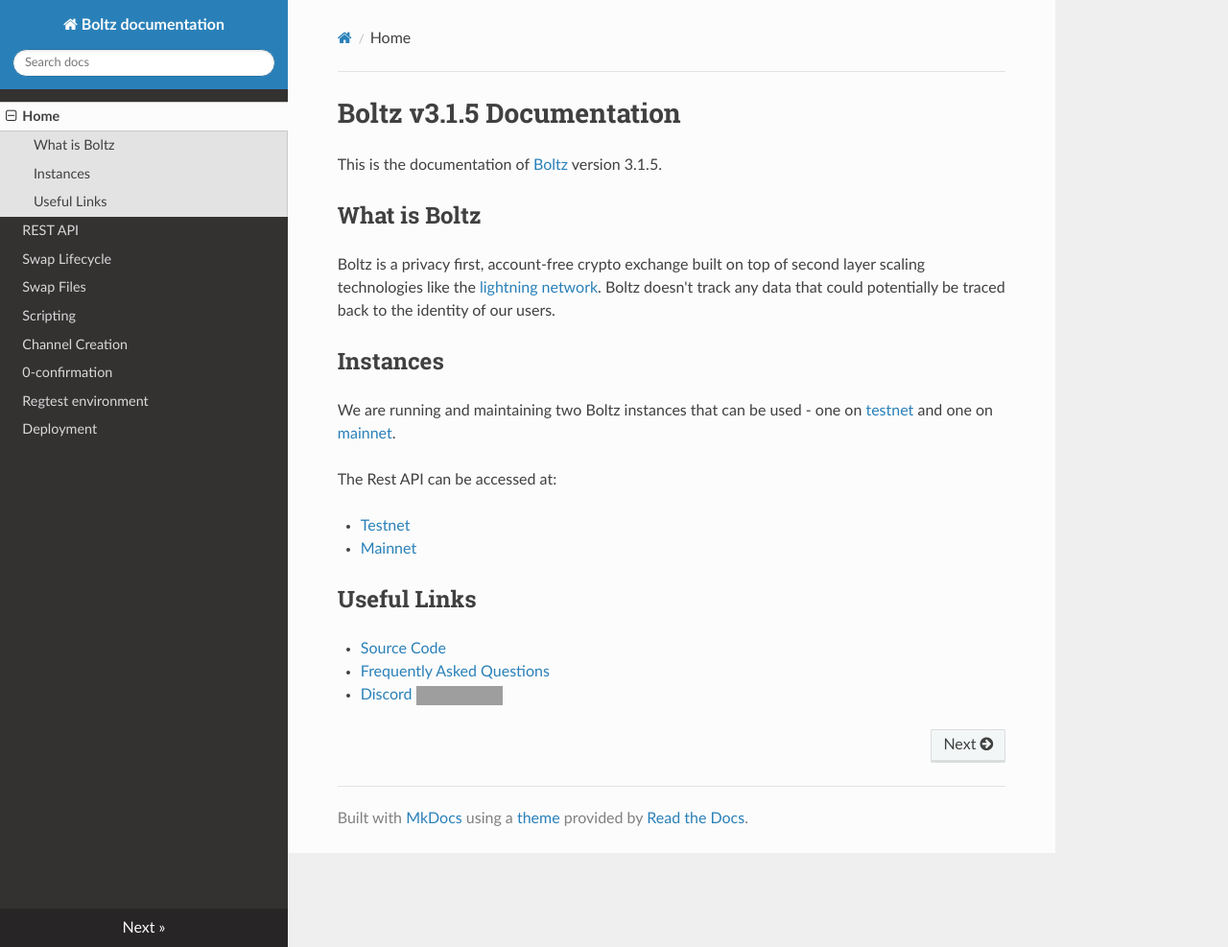
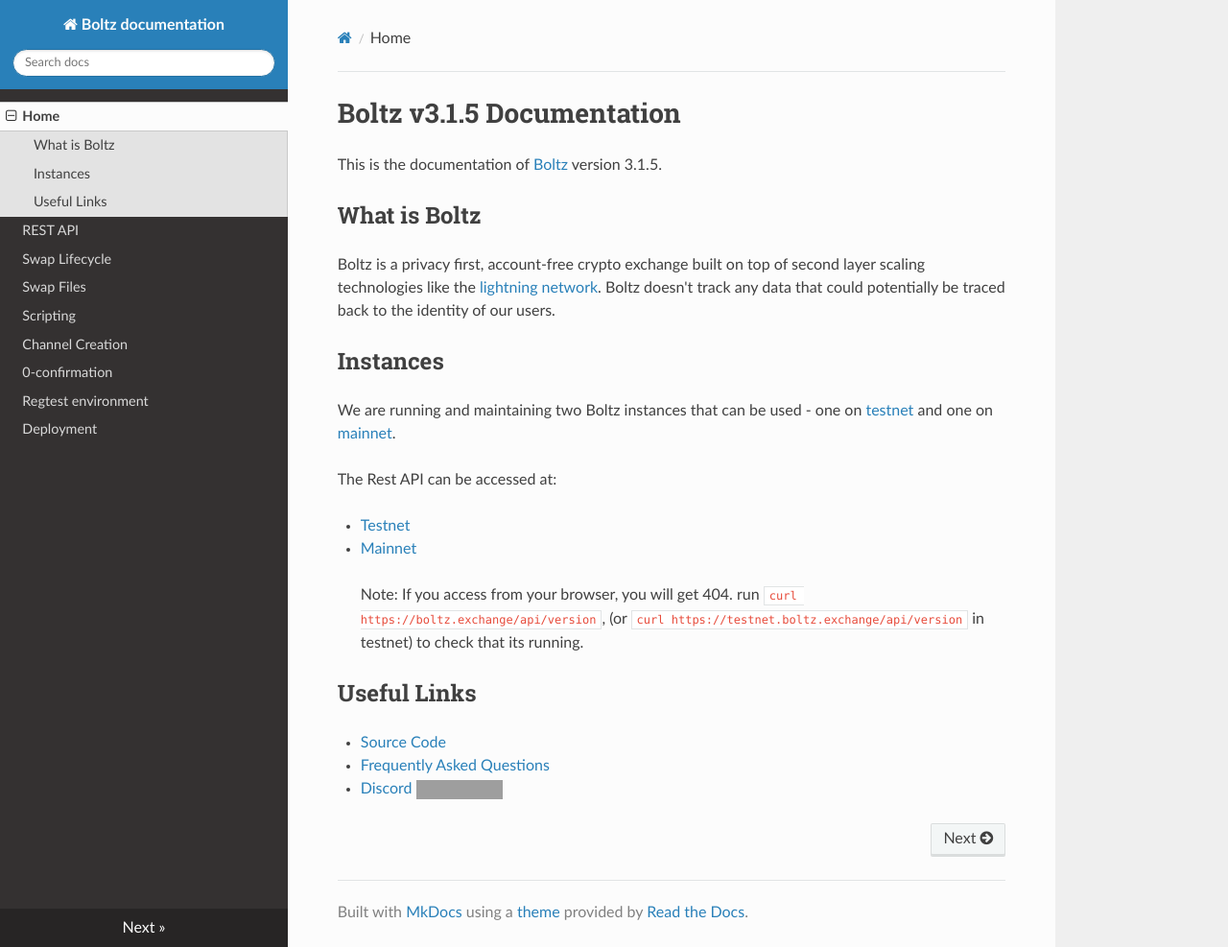
Before and after one commit to BoltzExchange/boltz-backend, an MkDocs documentation site: the page built from docs/index.md, in a window 1280 px wide and 987 px high. Shown: the whole window at 96% size. Built offline with MkDocs 1.6.1, drawn with Linux system fonts in a browser that asks for light colours; nearby versions of some CDN libraries; grey boxes are pictures that could not be loaded.

Commit message:
docs: add Note that api is not accessable from browser

```diff
--- a/docs/index.md
+++ b/docs/index.md
@@ -15,6 +15,9 @@
 * [Testnet](https://testnet.boltz.exchange/api)
 * [Mainnet](https://boltz.exchange/api)
 
+> Note: If you access from your browser, you will get 404.
+> run `curl https://boltz.exchange/api/version`, (or `curl https://testnet.boltz.exchange/api/version` in testnet) to check that its running.
+
 ## Useful Links
 
 * [Source Code](https://github.com/boltzexchange)
```
